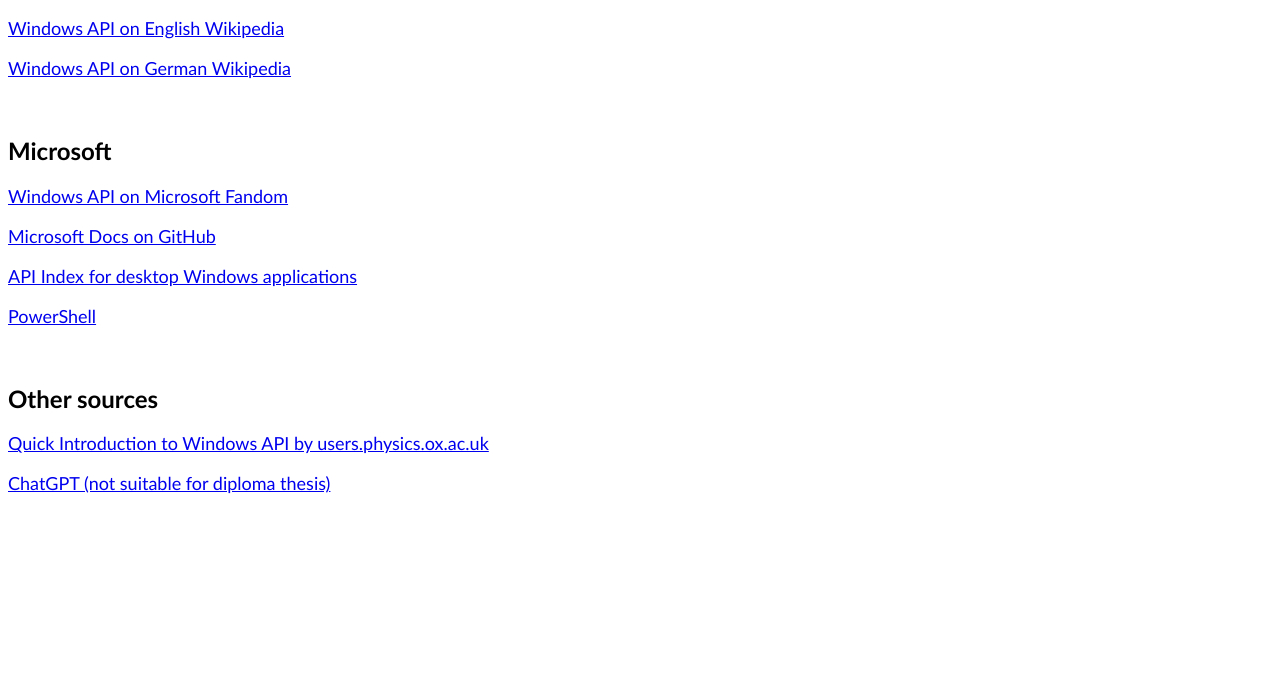
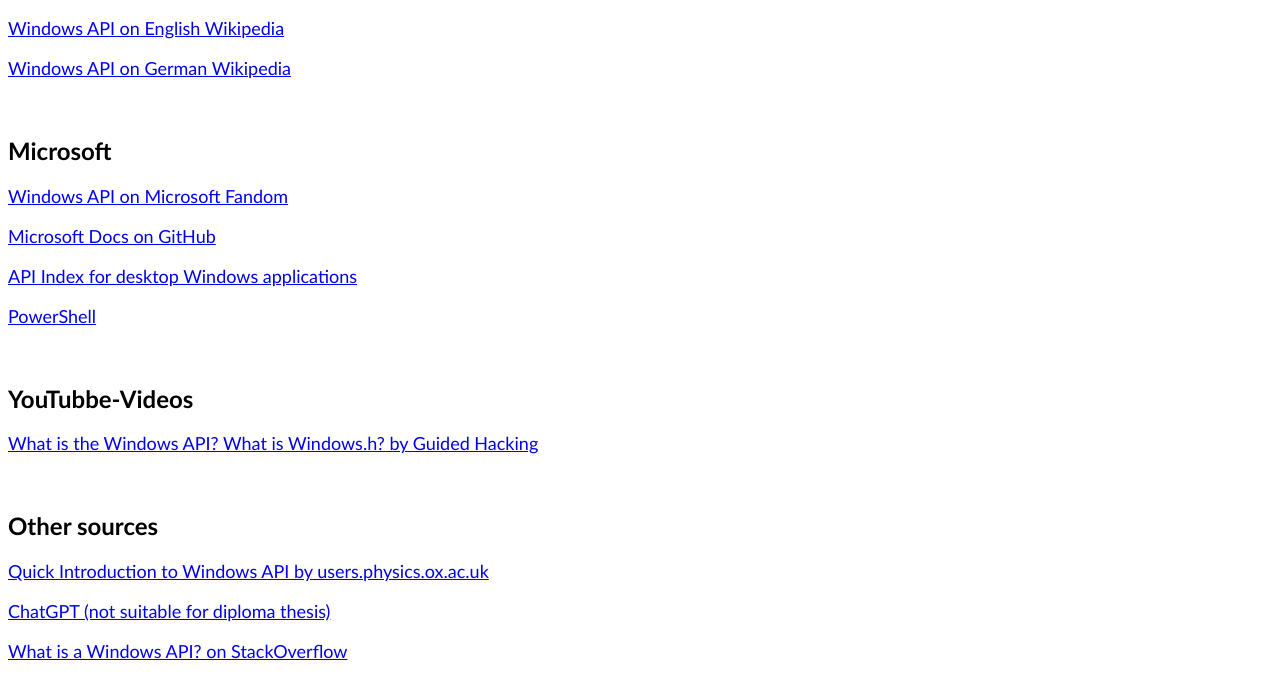
Before and after one commit to MirrorDev/Diploma-Thesis, a plain HTML site: page Topic HTMLs/Windows API.html in a window 1280 px wide. Shown: the part 114-800 px from the top of the page. Drawn offline with Linux system fonts and the light colour scheme.

Commit message:
Added some sources - Windows-API

```diff
--- a/Topic HTMLs/Windows API.html
+++ b/Topic HTMLs/Windows API.html
@@ -17,9 +17,13 @@
 <p class="link"><a href="https://learn.microsoft.com/en-us/windows/win32/apiindex/api-index-portal">API Index for desktop Windows applications</a></p>
 <p class="link"><a href="https://learn.microsoft.com/en-us/windows-server/administration/windows-commands/powershell">PowerShell</a></p>
 <br>
+<h2>YouTubbe-Videos</h2>
+<p class="link"><a href="https://www.youtube.com/watch?v=S4lQwJawOzI">What is the Windows API? What is Windows.h? by Guided Hacking</a></p>
+<br>
 <h2>Other sources</h2>
 <p class="link"><a href="https://users.physics.ox.ac.uk/~Steane/cpp_help/winapi_intro.htm">Quick Introduction to Windows API by
     users.physics.ox.ac.uk</a></p>
 <p class="link"><a href="https://chat.openai.com/">ChatGPT (not suitable for diploma thesis)</a></p>
+<p class="link"><a href="https://stackoverflow.com/questions/993470/what-is-a-windows-api">What is a Windows API? on StackOverflow</a></p>
 </body>
 </html>
```
